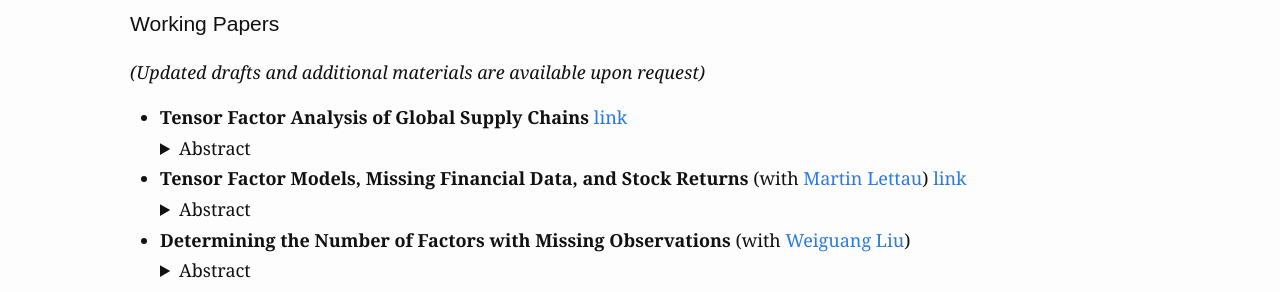
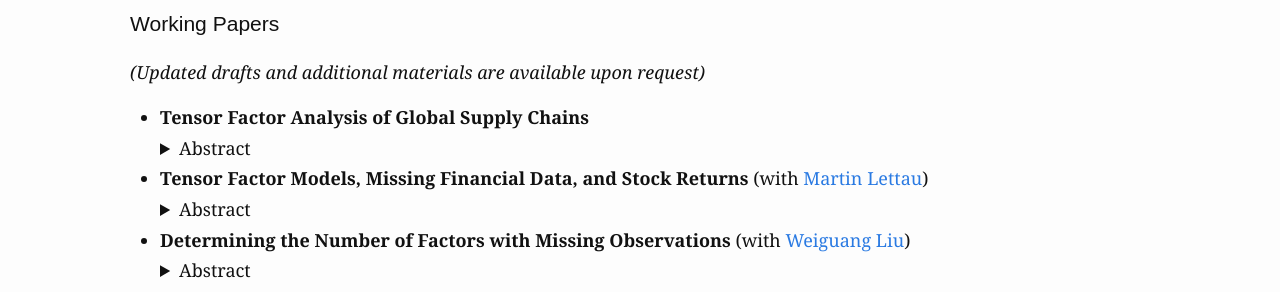
Before and after one commit to zhaocheng-zhang/zhaocheng-zhang.github.io, a Jekyll site: the page built from research.md, in a window 1280 px wide. Shown: the part 369-661 px from the top of the page. Built offline with Jekyll 4.4.1, drawn with Linux system fonts in a browser that asks for light colours.

Commit message:
Update research.md

```diff
--- a/research.md
+++ b/research.md
@@ -15,14 +15,14 @@ slug: /research
 ### Working Papers
 *(Updated drafts and additional materials are available upon request)*
 
-* **Tensor Factor Analysis of Global Supply Chains** [link](https://www.dropbox.com/scl/fi/mtsy5vs4e6am4j8qubqwa/Tensor_Factor_zhaocheng.pdf?rlkey=zzrnq58mi1a7f5i3s8n96caqk&st=67lpmtn3&dl=0) <!--(with Weichen Wang and Jing Wu)-->
+* **Tensor Factor Analysis of Global Supply Chains**
     <details>
     <summary>Abstract</summary>
     <p>
     This paper develops and estimates a semi-parametric tensor factor model for high-dimensional data where latent factor loadings are flexible, non-parametric functions of time-varying covariates. We introduce this framework to analyze a pressing economic problem: the identification of systematic risks in global supply chains. Applying the model to a five-dimensional country-industry level dataset (2000-2014), the empirical analysis reveals that a small number of latent factors—interpreted as major trade hubs like China and the U.S.—explain the vast majority of the network's variation. The results demonstrate that exposures to these systematic risk factors are strongly driven by observable economic characteristics such as economic size and productive capability. This research provides both a novel econometric tool for dynamic, multi-dimensional data and new insights into the evolving structure of the global economy.
     </p>
     </details>
-* **Tensor Factor Models, Missing Financial Data, and Stock Returns** (with [Martin Lettau](https://haas.berkeley.edu/faculty/lettau-martin/)) [link](https://www.dropbox.com/scl/fi/9e25f7iw8dh5w41nlway8/TFM_stock_zhaocheng.pdf?rlkey=5beav3cgaysqcegnns774hpb1&st=mso72apy&dl=0)
+* **Tensor Factor Models, Missing Financial Data, and Stock Returns** (with [Martin Lettau](https://haas.berkeley.edu/faculty/lettau-martin/))
     <details>
     <summary>Abstract</summary>
     <p>
```
